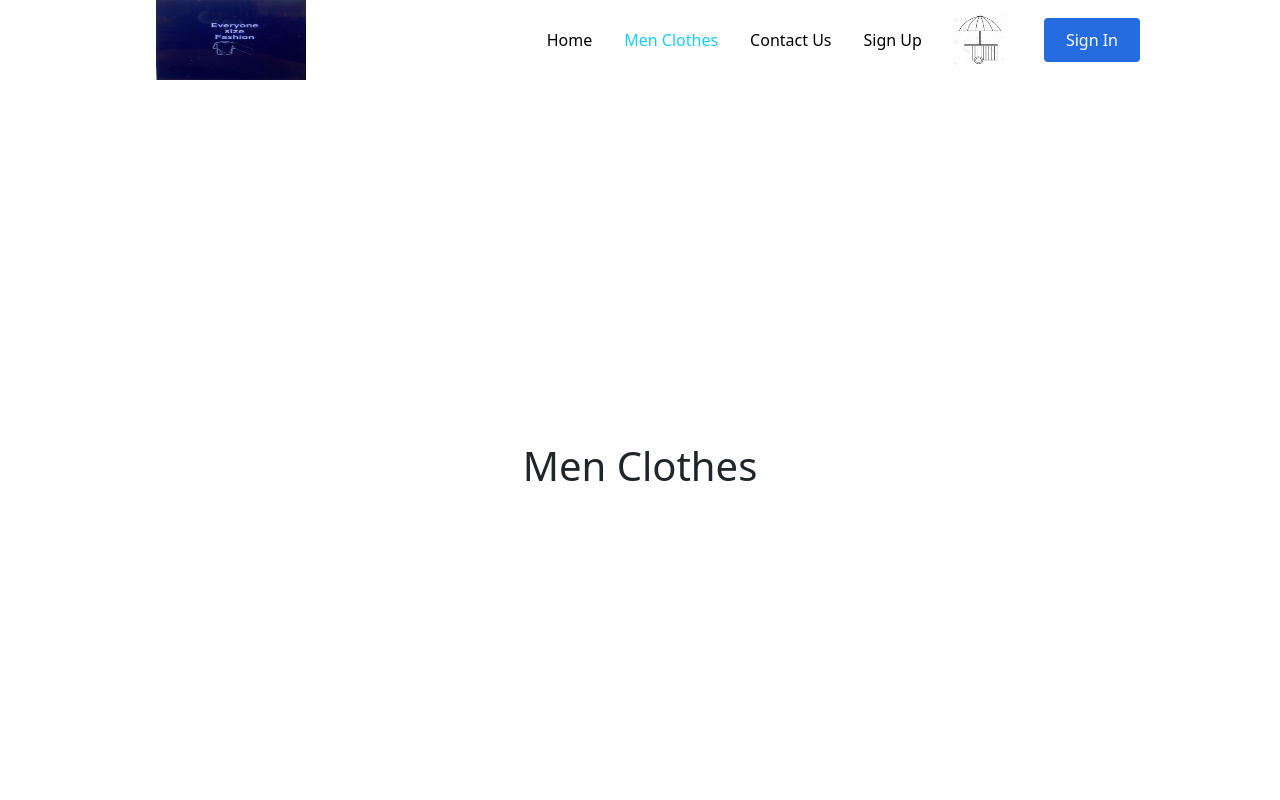
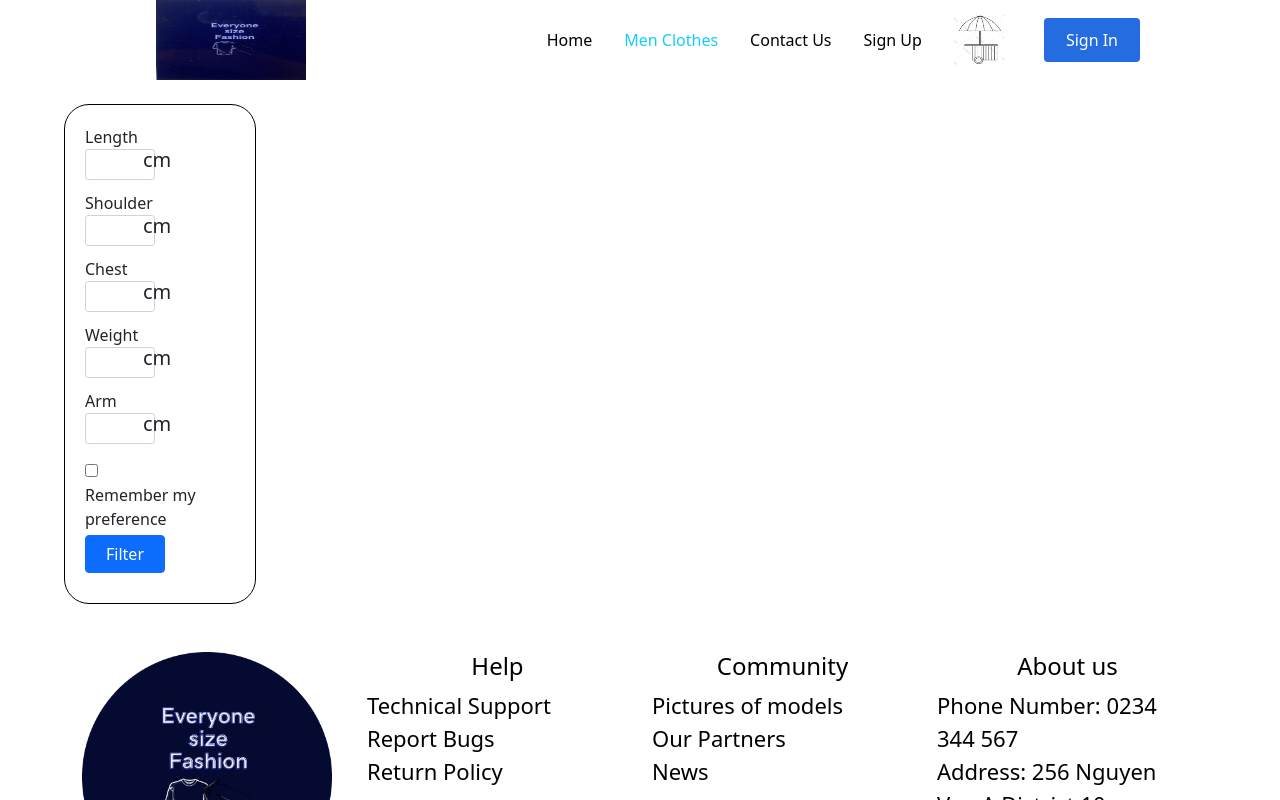
Before and after one commit to jasondohoang/SEPM, a React (Create React App) app: page /Men in a window 1280 px wide. Shown: the top 800 px of the page. Built offline with nearby package versions, Linux system fonts and the light colour scheme.

Commit message:
Update Men.js

```diff
--- a/src/pages/Men.js
+++ b/src/pages/Men.js
@@ -1,15 +1,12 @@
 import React from 'react';
+import {Link} from 'react-router-dom';
+import Filter from '../components/filter';
 
 const Men = () => {
   return (
-    <div  style={{
-      display: 'flex',
-      justifyContent: 'center',
-      alignItems: 'center',
-      height: '90vh'
-    }}>
-      <h1>Men Clothes</h1>
-    </div>
+    <div > <Filter/></div>
+
+
   );
 };
 
```
